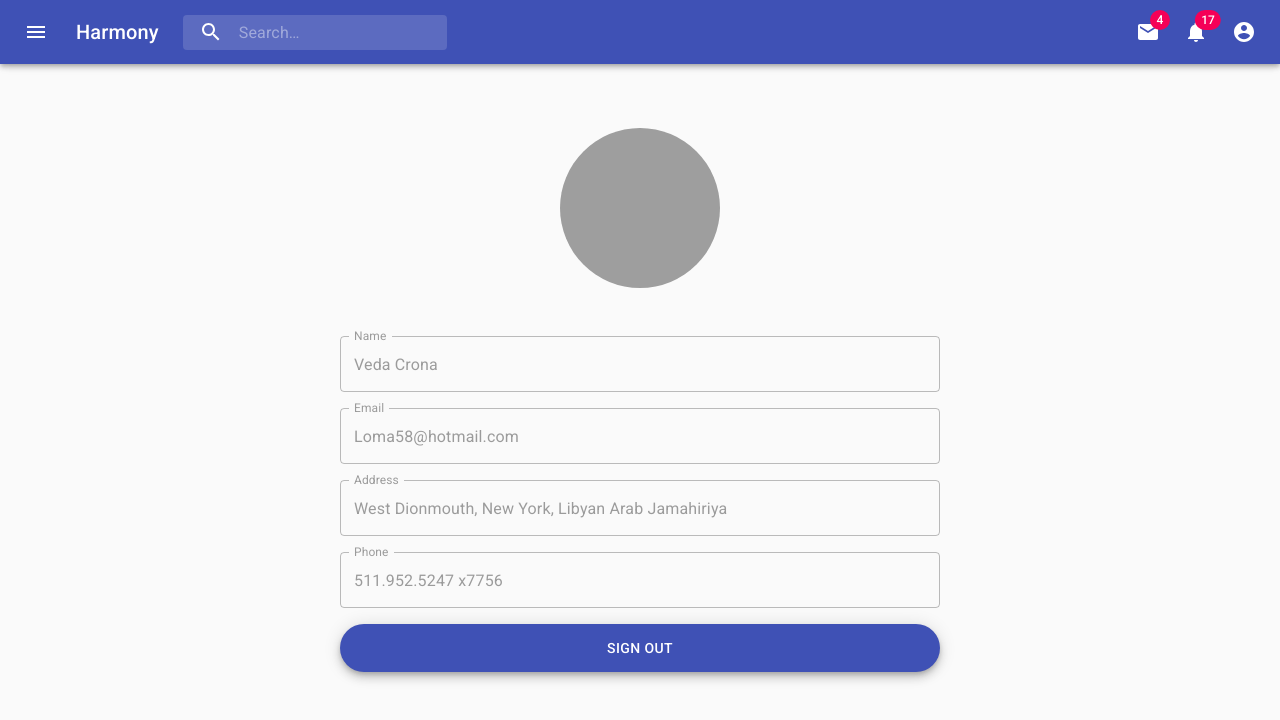
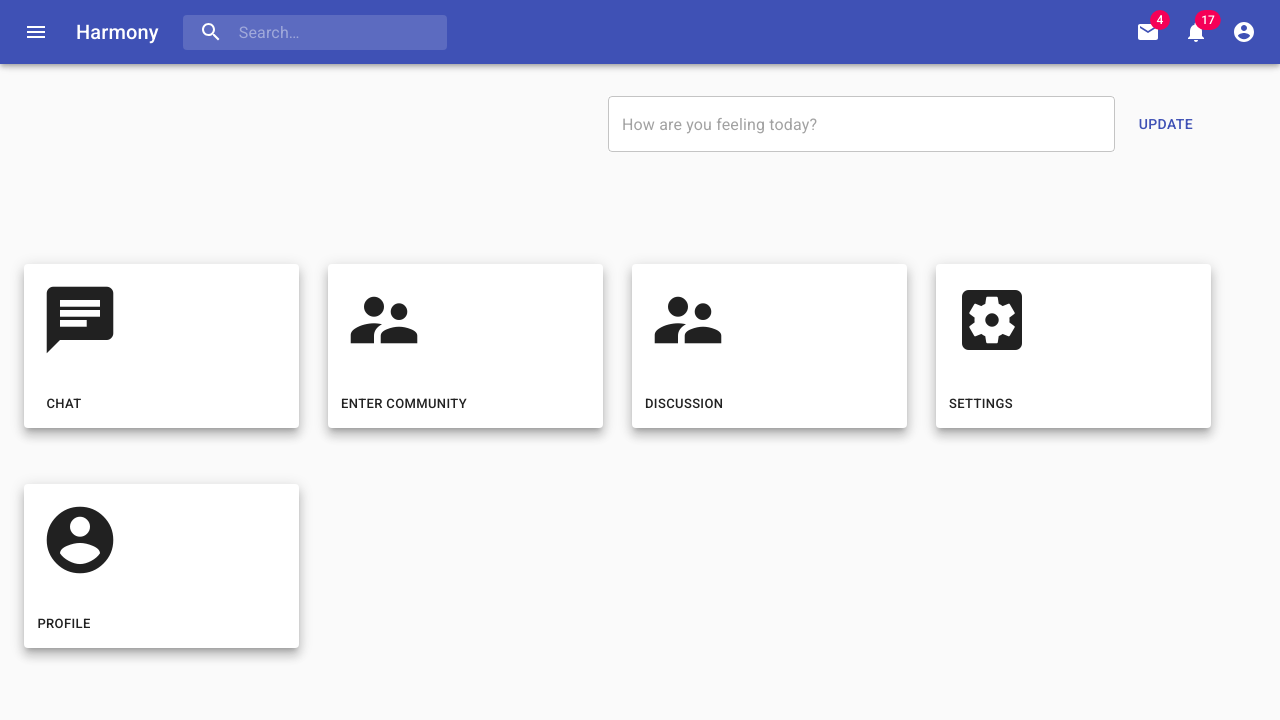
Before and after one commit to Arshad98Mu/frontEndWeb, a React (Create React App) app: page / in a window 1280 px wide. Shown: the top 720 px of the page. Built offline with nearby package versions, Linux system fonts and the light colour scheme; grey boxes are pictures that could not be loaded.

Commit message:
ui changes

```diff
--- a/package.json
+++ b/package.json
@@ -13,7 +13,8 @@
     "react-bootstrap": "^1.0.0-beta.12",
     "react-dom": "^16.10.1",
     "react-scripts": "3.1.2",
-    "react-toasts": "^3.0.6"
+    "react-toasts": "^3.0.6",
+    "react-router-dom": "^5.0.0"
   },
   "scripts": {
     "start": "react-scripts start",
--- a/src/components/Dashboard/Dashoard.js
+++ b/src/components/Dashboard/Dashoard.js
@@ -168,7 +168,7 @@ export default function PersistentDrawerLeft() {
 
     const [anchorEl, setAnchorEl] = React.useState(null);
     const [mobileMoreAnchorEl, setMobileMoreAnchorEl] = React.useState(null);
-    const [isProfileOpen,profileOpen] = React.useState(false);
+    const [isProfileOpen,profileOpen] = React.useState(true);
 
     const isMenuOpen = Boolean(anchorEl);
     const isMobileMenuOpen = Boolean(mobileMoreAnchorEl);
@@ -340,6 +340,7 @@ export default function PersistentDrawerLeft() {
                 classes={{
                     paper: classes.drawerPaper,
                 }}
+                //style={{backgroundColor:"#115293"}}
             >
                 <div className={classes.drawerHeader}>
                     <IconButton onClick={handleDrawerClose}>
@@ -348,16 +349,7 @@ export default function PersistentDrawerLeft() {
                 </div>
                 <Divider />
                 <List>
-                    {['Inbox', 'Starred', 'Send email', 'Drafts'].map((text, index) => (
-                        <ListItem button key={text}>
-                            <ListItemIcon>{index % 2 === 0 ? <InboxIcon /> : <MailIcon />}</ListItemIcon>
-                            <ListItemText primary={text} />
-                        </ListItem>
-                    ))}
-                </List>
-                <Divider />
-                <List>
-                    {['All mail', 'Trash', 'Spam'].map((text, index) => (
+                    {['Chat', 'Enter Community', 'Discussion', 'Settings', 'Profile'].map((text, index) => (
                         <ListItem button key={text}>
                             <ListItemIcon>{index % 2 === 0 ? <InboxIcon /> : <MailIcon />}</ListItemIcon>
                             <ListItemText primary={text} />
--- a/src/components/Dashboard/InitialDashboard.js
+++ b/src/components/Dashboard/InitialDashboard.js
@@ -7,79 +7,95 @@ import Button from '@material-ui/core/Button';
 import Card from '@material-ui/core/Card';
 import CardActions from '@material-ui/core/CardActions';
 import CardContent from '@material-ui/core/CardContent';
-
-import ChatTwoToneIcon from '@material-ui/icons/ChatTwoTone';
-import SettingsTwoToneIcon from '@material-ui/icons/SettingsTwoTone';
-import ForumTwoToneIcon from '@material-ui/icons/ForumTwoTone';
+import Grid from '@material-ui/core/Grid';
 
 const useStyles = makeStyles({
-    root: {},
+    root: {
+        flexGrow: 1,
+    },
     boxContainer: {
         maxWidth: 700,
         margin: 'auto'
     },
     card: {
         minWidth: 275,
-        margin: '1vh auto 1vh auto'
+        margin: '1vh auto 1vh auto',
+
     },
     line1: {
         display: 'flex'
     }
 });
 
+const gridList = (classes, textData) => {
+    return (<Grid item spacing={6} xs={3}>
+        <Card className={classes.card} elevation={8} style={{}}>
+            <CardContent>
+                <i class="material-icons" style={{ fontSize: "80px" }}>
+                    {textData.iconName}
+                </i>
+            </CardContent>
+            <CardActions>
+                <Button size="small">{textData.name}</Button>
+            </CardActions>
+        </Card>
+    </Grid>);
+}
+
 export default function InitialDashboard() {
     const classes = useStyles();
+    //style={{ backgroundColor: "red" }}
+
+    const data = [
+        {
+            name: "Chat",
+            iconName: "chat"
+        },
+        {
+            name: "Enter Community",
+            iconName: "supervisor_account"
+        },
+        {
+            name: "Discussion",
+            iconName: "supervisor_account"
+        },
+        {
+            name: "Settings",
+            iconName: "settings_applications"
+        },
+        {
+            name: "Profile",
+            iconName: "account_circle"
+        }
+    ]
 
     return (
         <div className={classes.root}>
-            <div className={classes.boxContainer}>
-                <div className={classes.line1}>
+            <Grid container xs={12} spacing={2} >
+                <Grid item xs={12} >
+                    <Grid container xs={12} justify="flex-end">
+                        <Grid item xs={5} >
                             <TextField
                                 id="outlined-basic"
                                 placeholder="How are you feeling today?"
                                 variant="outlined"
                                 fullWidth
-                        style={{ margin: '1vh auto 1vh auto' }}
+                                style={{ margin: '1vh auto 1vh auto', backgroundColor: "white" }}
                             />
-                    <Button color="primary" style={{ margin: 'auto 1vh auto 1vh'}}>Update</Button>
-                </div>
-                <div className={classes.line1}>
-                    <Card className={classes.card}>
-                        <CardContent>
-                            <ChatTwoToneIcon style={{ fontSize: 80 }} />
-                        </CardContent>
-                        <CardActions>
-                            <Button size="small">Chat</Button>
-                        </CardActions>
-                    </Card>
-                    <Card className={classes.card}>
-                        <CardContent>
-                            <ForumTwoToneIcon style={{ fontSize: 80 }} />
-                        </CardContent>
-                        <CardActions>
-                            <Button size="small">Enter Community</Button>
-                        </CardActions>
-                    </Card>
-                </div>
-                <div className={classes.line1}>
-                    <Card className={classes.card}>
-                        <CardContent>
-                            <ForumTwoToneIcon style={{ fontSize: 80 }} />
-                        </CardContent>
-                        <CardActions>
-                            <Button size="small">Discussion</Button>
-                        </CardActions>
-                    </Card>
-                    <Card className={classes.card}>
-                        <CardContent>
-                            <SettingsTwoToneIcon style={{ fontSize: 80 }} />
-                        </CardContent>
-                        <CardActions>
-                            <Button size="small">Settings</Button>
-                        </CardActions>
-                    </Card>
-                </div>
-            </div>
+                        </Grid>
+                        <Grid item xs={1} style={{ margin:'auto 1vh auto 2vh' }} >
+                            <Button color="primary" >Update</Button>
+                        </Grid>
+                    </Grid>
+                </Grid>
+                <Grid item xs={12} style={{ marginTop: "10vh" }}>
+                    <Grid container spacing={5} xs={12}>
+                        {data.map(e => {
+                            return gridList(classes, e)
+                        })}
+                    </Grid>
+                </Grid>
+            </Grid>
         </div>
     );
 }
--- a/src/index.js
+++ b/src/index.js
@@ -1,9 +1,38 @@
 import React from 'react';
 import ReactDOM from 'react-dom';
 import App from './App';
+import { BrowserRouter as Router, Route, Switch } from "react-router-dom";
 import * as serviceWorker from './serviceWorker';
+import SigninPage from './components/SigninPage';
+import SignupPage from './components/SignupPage';
+import Dashboard from './components/Dashboard/Dashoard'
 
-ReactDOM.render(<App />, document.getElementById('root'));
+ReactDOM.render(<Router>
+
+
+      <Switch>
+        <Route exact path={"/"} component={App} />
+        <Route path={"/login"} component={SigninPage} />
+        <Route path={"/signUp"} component={SignupPage} />
+        <Route path={"/home"} component={Dashboard} />
+      </Switch>
+
+    </Router>, document.getElementById('root'));
+
+{/* <Router>
+<Provider store={store}>
+  <Notifications options={{ zIndex: 2000 }} />
+  <Switch>
+    <Route exact path={"/"} component={App} />
+    <Route path={"/login"} component={LoginComponent} />
+    <Route path={"/signUp"} component={SignUpComponent} />
+    <Route path={"/forgot"} component={ForgotPassword} />
+    <Route path={"/otp"} component={OtpCheck} />
+    <Route path={"/verify"} component={NewPasswordOtp} />
+    <Route component={NotFoundPage} />
+  </Switch>
+</Provider>
+</Router> */}
 
 // If you want your app to work offline and load faster, you can change
 // unregister() to register() below. Note this comes with some pitfalls.
```
Also changed, not shown: 1 other file (tests, documents, lock files or other folders). Lines whose indentation alone changed are shown as unchanged.
